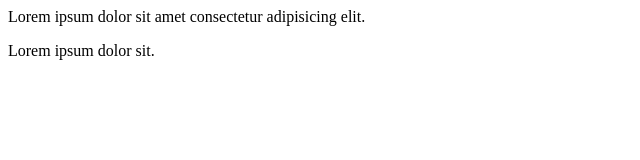
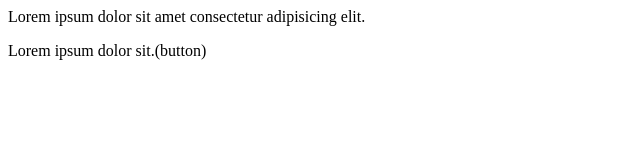
Before and after one commit to LikhithaVK/Localrepo, a plain HTML site: page index.html in a window 1280 px wide. Shown: the full height of the page, 0-640 px from the left. Drawn offline with Linux system fonts and the light colour scheme.

Commit message:
add button

```diff
--- a/index.html
+++ b/index.html
@@ -1,2 +1,2 @@
 <p>Lorem ipsum dolor sit amet consectetur adipisicing elit.</p>
-<p>Lorem ipsum dolor sit.</p>
+<p>Lorem ipsum dolor sit.(button)</p>
```
